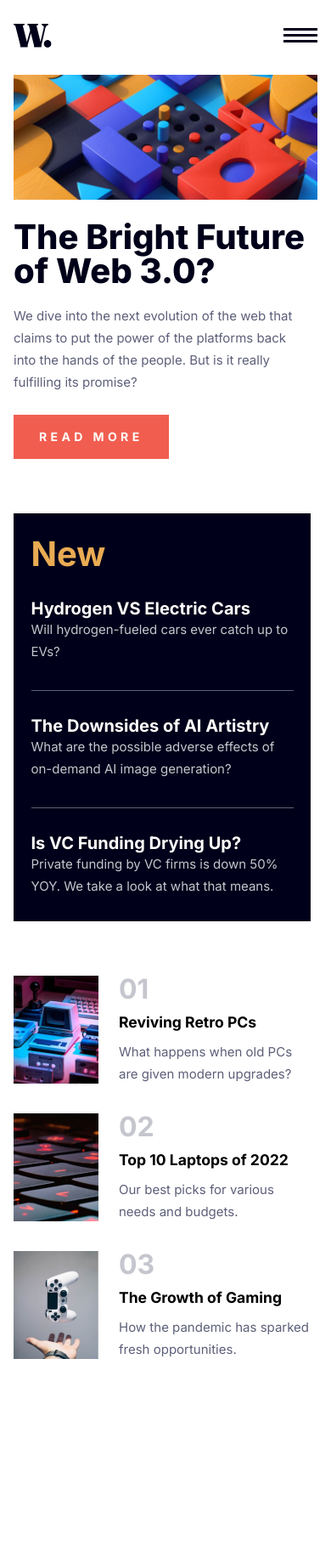
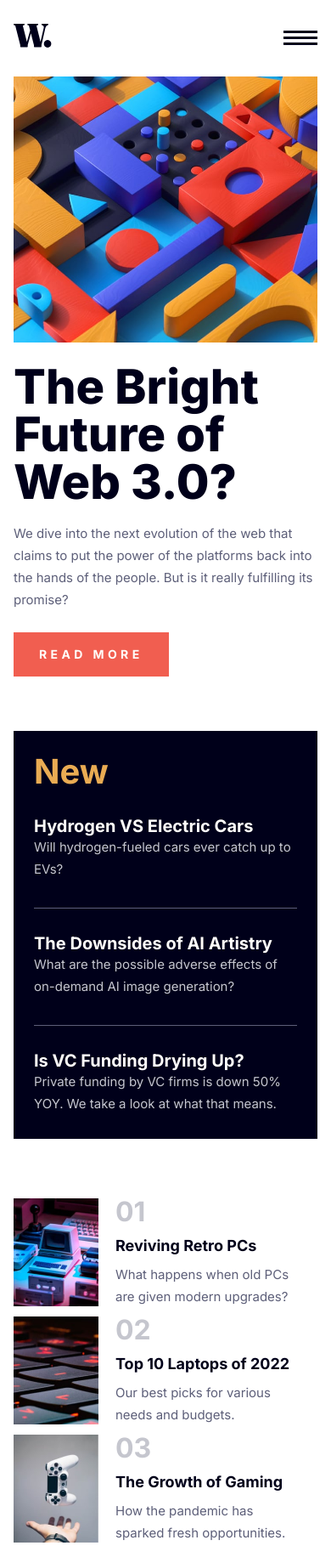
Before and after one commit to LiVinson/news-homepage-main, a website: page index.html in a window 390 px wide. Shown: the whole page at 85% size. Before the commit the page ends 1682 px from the top, so only its background shows below. Drawn offline with Linux system fonts and the light colour scheme.

Commit message:
updated mobile nav, changed media queries to px, updatesd table styling

```diff
--- a/index.html
+++ b/index.html
@@ -1,8 +1,10 @@
 <!DOCTYPE html>
 <html lang="en">
+
 <head>
   <meta charset="UTF-8">
-  <meta name="viewport" content="width=device-width, initial-scale=1.0"> <!-- displays site properly based on user's device -->
+  <meta name="viewport" content="width=device-width, initial-scale=1.0">
+  <!-- displays site properly based on user's device -->
 
   <link rel="icon" type="image/png" sizes="32x32" href="./assets/images/favicon-32x32.png">
   <link rel="stylesheet" href="style.css">
@@ -10,10 +12,17 @@
 
   <!-- Feel free to remove these styles or customise in your own stylesheet 👍 -->
   <style>
-    .attribution { font-size: 11px; text-align: center; }
-    .attribution a { color: hsl(228, 45%, 44%); }
+    .attribution {
+      font-size: 11px;
+      text-align: center;
+    }
+
+    .attribution a {
+      color: hsl(228, 45%, 44%);
+    }
   </style>
 </head>
+
 <body data-status="closed">
   <div class="mobile-overlay"></div>
   <nav class="navigation">
@@ -37,6 +46,10 @@
       </a>
     </div>
 
+  </nav>
+  <nav class="navigation__mobile">
+    <img src="./assets/images/logo.svg" alt="W Logo" class="navigation__mobile-logo">
+
     <div class="navigation__mobile-icon" data-status="closed">
       <img src="./assets/images/icon-menu.svg">
 
@@ -45,123 +58,112 @@
 
     <div class="navigation__mobile-container">
       <div class="navigation__mobile-items">
-        <a href="#" class="navigation__item">
+        <a href="#" class="navigation__mobile-item">
           Home
         </a>
-        <a href="#" class="navigation__item">
+        <a href="#" class="navigation__mobile-item">
           New
         </a>
-        <a href="#" class="navigation__item">
+        <a href="#" class="navigation__mobile-item">
           Popular
         </a>
-        <a href="#" class="navigation__item">
+        <a href="#" class="navigation__mobile-item">
           Trending
         </a>
-        <a href="#" class="navigation__item">
+        <a href="#" class="navigation__mobile-item">
           Categories
         </a>
       </div>
 
     </div>
 
+  </nav>
 
-
-  </nav>
   <div class="container">
-
     <main>
-    <section class="flex-space-between flex-wrap-mobile mb-xl">
-      <div class="featured-story">
+      <section class="flex flex-wrap-tablet mb-xl">
+        <div class="featured-story mr-med">
           <picture class="featured-story__image">
-          <source srcset="./assets/images/image-web-3-desktop.jpg" media="(min-width:376px)">
-          <source srcset="./assets/images/image-web-3-mobile.jpg"  width="343">
+            <source srcset="./assets/images/image-web-3-desktop.jpg" media="(min-width:501px)">
+            <source srcset="./assets/images/image-web-3-mobile.jpg" width="500">
 
             <img src="./assets/images/image-web-3-desktop.jpg" alt="3d abstract of shapes">
           </picture>
 
-        <div class="featured-story__content flex-wrap-mobile">
-          <h1 class="featured-story__title">The Bright Future of Web 3.0?</h1>
+          <div class="featured-story__content">
+            <h1 class="featured-story__title mr-med">The Bright Future of Web 3.0?</h1>
             <div class="featured-story__wrapper">
-            <p class="featured-story__summary">We dive into the next evolution of the web that claims to put the power of the platforms back into the hands of the people.
+              <p class="featured-story__summary">We dive into the next evolution of the web that claims to put the power
+                of the platforms back into the hands of the people.
                 But is it really fulfilling its promise?</p>
               <a href="#" class="featured-story__cta">Read more</a>
-
             </div>
-
           </div>
-
         </div>
 
         <div class="new-stories">
           <h2 class="new-stories__section-title">New</h2>
           <div class="new-stories__story">
-          <a href="#" class="new-stories__story-header">Hydrogen VS Electric Cars</a>
+            <h3 class="new-stories__story-header"><a href="#">Hydrogen VS Electric Cars</a></h3>
             <p class="new-stories__story-summary">Will hydrogen-fueled cars ever catch up to EVs?
             </p>
           </div>
 
           <div class="new-stories__story">
-          <a href="#" class="new-stories__story-header">The Downsides of AI Artistry</a>
-          <p class="new-stories__story-summary">What are the possible adverse effects of on-demand AI image generation?</p>
+            <h3 class="new-stories__story-header"><a href="#">The Downsides of AI Artistry</a></h3>
+            <p class="new-stories__story-summary">What are the possible adverse effects of on-demand AI image
+              generation?</p>
           </div>
 
           <div class="new-stories__story">
-          <a href="#" class="new-stories__story-header">Is VC Funding Drying Up?</a>
-          <p class="new-stories__story-summary">Private funding by VC firms is down 50% YOY. We take a look at what that means.
+            <h3 class="new-stories__story-header"><a href="#">Is VC Funding Drying Up?</a></h3>
+            <p class="new-stories__story-summary">Private funding by VC firms is down 50% YOY. We take a look at what
+              that means.
 
             </p>
           </div>
-
-
-
-
-
-
-
-
-
         </div>
       </section>
 
-    <section class="flex-space-between flex-wrap-mobile">
-      <div class="recent-story">
+      <section class="flex flex-wrap-mobile">
+        <div class="recent-story flex flex-wrap-tablet mr-med">
           <picture>
-          <source srcset="./assets/images/image-retro-pcs.jpg" media="(min-width:375px)"  width="100">
+            <source srcset="./assets/images/image-retro-pcs.jpg" width="100">
             <img src="./assets/images/image-retro-pcs.jpg" alt="tbd">
 
           </picture>
           <div class="recent-story__content">
             <p class="recent-story__number">01</p>
-        <h3 class="recent-story__header">Reviving Retro PCs</h3>
+            <h4 class="recent-story__header"><a href="#">Reviving Retro PCs</a></h4>
             <p class="recent-story__summary">
               What happens when old PCs are given modern upgrades?
             </p>
           </div>
 
         </div>
-      <div class="recent-story">
+        <div class="recent-story flex flex-wrap-tablet mr-med">
           <picture>
-          <source srcset="./assets/images/image-top-laptops.jpg" media="(min-width:375px)"  width="100">
+            <source srcset="./assets/images/image-top-laptops.jpg" width="100">
             <img src="./assets/images/image-top-laptops.jpg" alt="tbd">
 
           </picture>
           <div class="recent-story__content">
             <p class="recent-story__number">02</p>
-        <h3 class="recent-story__header">Top 10 Laptops of 2022</h3>
+            <h4 class="recent-story__header"><a href="#">Top 10 Laptops of 2022</a></h4>
             <p class="recent-story__summary">
               Our best picks for various needs and budgets.
             </p>
           </div>
 
         </div>
-      <div class="recent-story">
+        <div class="recent-story flex flex-wrap-tablet mr-med">
           <picture>
-          <source srcset="./assets/images/image-gaming-growth.jpg" media="(min-width:375px)"  width="100">
+            <source srcset="./assets/images/image-gaming-growth.jpg" width="100">
             <img src="./assets/images/image-gaming-growth.jpg" alt="tbd">
           </picture>
           <div class="recent-story__content">
             <p class="recent-story__number">03</p>
-        <h3 class="recent-story__header"> The Growth of Gaming</h3>
+            <h4 class="recent-story__header"><a href="#">The Growth of Gaming</a></h4>
             <p class="recent-story__summary">
               How the pandemic has sparked fresh opportunities.
             </p>
@@ -170,25 +172,16 @@
       </section>
     </main>
 
-
-
-
-
-
     <div style="display:none;">
-
-
-
-
       <div class="attribution">
         Challenge by <a href="https://www.frontendmentor.io?ref=challenge" target="_blank">Frontend Mentor</a>.
-    Coded by <a href="#">Your Name Here</a>.
+        Coded by <a href="https://www.lisavinson.com">Lisa Vinson</a>.
       </div>
     </div>
-
   </div>
 
 
   <script src="./index.js"></script>
 </body>
+
 </html>
--- a/sass/main.scss
+++ b/sass/main.scss
@@ -3,6 +3,26 @@
 @import url("https://fonts.googleapis.com/css2?family=Inter:wght@400;700;800&display=swap");
 
 $primary-font: "Inter", sans-serif;
+
+//Colors
+$primary-color-1: hsl(35, 77%, 62%); //soft orange
+$primary-color-2: hsl(5, 85%, 63%); //soft red
+
+$neutral: hsl(36, 100%, 99%); //off white
+$secondary-color-1: hsl(233, 8%, 79%); //grayish blue
+$secondary-color-2: hsl(236, 13%, 42%); //dark grayish blue
+$secondary-color-3: hsl(240, 100%, 5%); //dark space blue
+
+/*
+PICKLE
+
+- Clean up spacing when greater than mobile
+- Clean up HTML naming/comments
+- Clean up SASS (nesting), comments
+- Final Review
+- Add to Github
+- Post to FEM
+*/
 
 //Base
 *,
@@ -38,11 +58,25 @@ h2 {
   line-height: 1;
 }
 
-p {
-  line-height:2.6rem;
+h3 {
+  font-size: 2rem;
+  font-weight: 700;
+  line-height: 2.4rem;
 }
 
-@media screen and (max-width: 37.5rem) {
+h4 {
+  font-size: 1.8rem;
+  line-height: 1.33;
+}
+
+p {
+  line-height: 2.6rem;
+}
+
+a {
+  text-decoration: none;
+}
+@media screen and (max-width: 375px) {
   h1 {
     font-size: 4rem;
     font-weight: 800;
@@ -54,47 +88,52 @@ p {
     line-height: 1;
   }
 }
-a {
-  text-decoration: none;
-}
 
-//Colors
-$primary-color-1: hsl(35, 77%, 62%); //soft orange
-$primary-color-2: hsl(5, 85%, 63%); //soft red
 
-$neutral: hsl(36, 100%, 99%); //off white
-$secondary-color-1: hsl(233, 8%, 79%); //grayish blue
-$secondary-color-2: hsl(236, 13%, 42%); //dark grayish blue
-$secondary-color-3: hsl(240, 100%, 5%); //dark blue
 
 //Layout
-
-
+.flex {
+  display:flex;
+}
 .flex-space-between {
   display: flex;
   justify-content: space-between;
 }
+@media screen and (max-width: 650px) {
+  .flex-wrap-tablet {
+    flex-wrap: wrap;
+  }
+}
 
-@media screen and (max-width: 37.5rem) {
+@media screen and (max-width: 500px) {
   .flex-wrap-mobile {
     flex-wrap: wrap;
   }
 }
 
+//Margins
+.mb-xl {
+  margin-bottom: 7rem;
+}
+
+.mr-med {
+  margin-right: 3rem;
+}
+
+@media screen and (max-width: 950px) {
+  .mr-med {
+    margin-right: 2rem;
+  }
+}
+
+@media screen and (max-width: 375px) {
+  .mb-xl {
+    margin-bottom: 6.4rem;
+  }
+}
 
 
-.mb-xl {
-  margin-bottom: 7rem;
 
-
-}
-
-@media screen and (max-width: 37.5rem) {
-  .mb-xl {
-    margin-bottom: 6.4rem;
-
-  }
-}
 
 
 .container {
@@ -104,13 +143,12 @@ $secondary-color-3: hsl(240, 100%, 5%); //dark blue
   padding: 0rem 1.6rem 9rem;
 }
 
-@media screen and (max-width: 37.5rem) {
+@media screen and (max-width: 375px) {
   .container {
-    max-width:100%;
+    max-width: 100%;
     padding: 0 1.6rem 4.8rem 1.6rem;
   }
 }
-
 
 //----------------COMPONENTS----------------
 
@@ -122,8 +160,7 @@ $secondary-color-3: hsl(240, 100%, 5%); //dark blue
   padding: 8.9rem 1.6rem 5.7rem;
   width: 1142px;
   max-width: 100%;
-  margin:0 auto;
-
+  margin: 0 auto;
 
   &__item-container {
     display: flex;
@@ -141,108 +178,89 @@ $secondary-color-3: hsl(240, 100%, 5%); //dark blue
     color: $primary-color-2;
   }
 
-  &__mobile-icon {
-    display:none;
-    position:absolute;
-    z-index:200;
-    right:1.6rem;
-    width:4rem;
-    font-size:.7rem;
+}
 
-    // &::before,
-    // &::after {
-    //   content:"";
-    //   width:100%;
-    //   height:.3rem;
-    //   display:inline-block;
-    //   background-color:$secondary-color-3;
+.navigation__mobile {
+  display: none;
+}
 
-    // }
-
-    //  span {
-    //   display: inline-block;
-    //   width: 100%;
-    //   height:.3rem;
-    //   background-color:$secondary-color-3;
+.mobile-overlay {
+  display: none;
+  position: absolute;
+  width: 100vw;
+  height: 100vh;
+  z-index: 100;
+  background-color: $secondary-color-3;
+  opacity: 50%;
+}
 
 
+@media screen and (max-width: 500px) {
+  .navigation {
+    display:none;
+
+    // &__item-container {
+    //   display: none;
     // }
   }
+  .navigation__mobile {
+    display: block;
+    position:relative;
+    padding: 2.8rem 1.6rem 3.2rem;
 
-  &__mobile-container {
-    // display:none;
-    z-index:150;
-    width:0rem;
-    height:100vh;
-    background-color: $neutral;
-    top:0;
-    right:0;
-    transition: width .2s ease-in;
+    &-icon {
+      display: block;
+      position: absolute;
+      z-index: 200;
+      right: 1.6rem;
+      width: 4rem;
+      font-size: 0.7rem;
+      top: calc(50% - 9px)
+    }
+
+    &-logo {
+      width: 4.5rem;
+    }
+
+    &-container {
+      display:none;
+      position: fixed;
+      z-index: 150;
+      width: 0rem;
+      height: 100vh;
+      background-color: $neutral;
+      top: 0;
+      right: 0;
+      transition: width 0.2s ease-in;
+    }
 
 
-  }
+    &-items {
+      display: flex;
+      flex-direction: column;
+      width: 20rem;
+      margin: 14.4rem 2.8rem;
+      margin-top: 14.4rem;
+      font-size: 1.8rem;
+      line-height: 2.4rem;
+    }
+
+    &__item {
+      margin-bottom: 2.4rem;
+      color: $secondary-color-2;
+    }
 
 
-
-  body[data-status='open'] &__mobile-container {
+  body[data-status="open"] &-container {
     width: 25.6rem;
-    display:block;
-  }
-
-
-
-  &__mobile-items {
-    display:flex;
-    flex-direction: column;
-    width: 20rem;
-    margin: 14.4rem 2.8rem;
-    margin-top: 14.4rem;
-    font-size:1.8rem;
-    line-height:2.4rem;
-
-
-  }
-
-  & &__mobile-items &__item  {
-    margin-bottom: 2.4rem;
+    display: block;
   }
 
 
 }
-
-.mobile-overlay {
-  display:none;
-  position: absolute;
-  width:100vw;
-  height:100vh;
-  z-index: 100;
-  background-color:$secondary-color-3;
-  opacity:50%;
+body[data-status="open"] .mobile-overlay {
+  display: block;
 }
-
-body[data-status='open'] .mobile-overlay {
-  display:block;
-}
-@media screen and (max-width: 37.5rem) {
-  .navigation {
-    padding: 2.8rem 1.6rem 3.2rem;
-
-    &__logo {
-      width:4.5rem;
-    }
-    &__item-container {
-      display:none;
-    }
-
-    &__mobile-icon {
-      display:block
-    }
-    &__mobile-container {
-      position:fixed;
-
-    }
-
-  }
 }
 
 //pickle - figure out component widths as percentage of whole 730/1110, 350/1110
@@ -250,8 +268,8 @@ body[data-status='open'] .mobile-overlay {
 // ------ Featured Story ------
 
 .featured-story {
-  width: 73rem;
-  // max-width: math.percentage(math.div(73rem, 110rem));
+  max-width: 73rem;
+  // margin-right:3rem;
 
   .featured-story__image {
     display: block;
@@ -262,16 +280,16 @@ body[data-status='open'] .mobile-overlay {
     }
   }
 
-
   .featured-story__content {
     display: flex;
-    justify-content: space-between;
+    // justify-content: space-between;
     margin-top: 1.5rem;
+
     // padding-top: 1rem;
   }
   .featured-story__title,
   .featured-story__wrapper {
-    width: 35rem;
+    max-width: 35rem;
   }
 
   .featured-story__title {
@@ -291,7 +309,7 @@ body[data-status='open'] .mobile-overlay {
     padding: 1.4rem 3rem;
     font-size: 1.4rem;
     font-weight: 700;
-    line-height:2.4rem;
+    line-height: 2.4rem;
     text-transform: uppercase;
     text-decoration: none;
     letter-spacing: 0.438rem;
@@ -302,42 +320,64 @@ body[data-status='open'] .mobile-overlay {
   }
 }
 
-@media screen and (max-width: 37.5rem) {
+// @media screen and (max-width: 700px) {
+//   .featured-story {
+//     margin-right:0;
+//   }
+// }
+
+// @media screen and (max-width: 650px) {
+
+// }
+
+@media screen and (max-width: 650px) {
+  // .featured-story__content {
+  //   flex-wrap:wrap;
+  // }
   .featured-story {
-    width:100%;
+    margin-right:0;
+
     margin-bottom: 6.4rem;
 
     .featured-story__image {
-      margin-bottom:2.2rem;
+      margin-bottom: 2.2rem;
     }
 
     .featured-story__title {
-      margin-bottom:2rem;
-
+      margin-bottom: 2rem;
     }
   }
+}
 
+@media screen and (max-width: 500px) {
 
+  .featured-story {
+  .featured-story__content {
+    flex-wrap:wrap;
+  }
+
+  .featured-story__title,
+  .featured-story__wrapper {
+    max-width: 100%;
+  }
+  }
 }
+
 // ------ New Stories ------
 .new-stories {
-  width: 35rem;
-//  max-width: math.percentage(math.div(35rem, 110rem));
+  max-width: 35rem;
 
   padding: 2.8rem 2.4rem;
   background-color: $secondary-color-3;
 
   .new-stories__section-title {
-    margin-bottom:.3rem;
+    margin-bottom: 0.3rem;
     color: $primary-color-1;
   }
 
-  .new-stories__story-header {
-    font-size: 2rem;
-    font-weight: 700;
+  .new-stories__story-header a {
     margin-bottom: 0.8rem;
     color: $neutral;
-    line-height:2.4rem;
     &:hover {
       color: $primary-color-1;
     }
@@ -354,18 +394,26 @@ body[data-status='open'] .mobile-overlay {
   }
 }
 
-@media screen and (max-width: 37.5rem) {
+@media screen and (max-width: 650px) {
   .new-stories {
-    padding-left:2.05rem;
-    padding-right:2.05rem;
+    max-width: 100%;
+  }
+}
+
+@media screen and (max-width: 375px) {
+  .new-stories {
+    padding-left: 2.05rem;
+    padding-right: 2.05rem;
   }
 }
 // ------ Recent Stories ------
 .recent-story {
   display: flex;
   width: 35rem;
+  flex:1 1 auto;
 
-  picture {
+  img {
+    // height: 100%;
     margin-right: 2.4rem;
   }
 
@@ -374,6 +422,18 @@ body[data-status='open'] .mobile-overlay {
     font-size: 3.2rem;
     font-weight: 700;
     line-height: 1;
+    margin-bottom: 1.2rem;
+  }
+
+  .recent-story__header {
+    margin-bottom: 0.9rem;
+
+    a {
+      color: $secondary-color-3;
+      &:hover {
+        color: $primary-color-2;
+      }
+    }
   }
 
   .recent-story__summary {
@@ -381,7 +441,23 @@ body[data-status='open'] .mobile-overlay {
   }
 }
 
-@media screen and (max-width: 37.5rem) {
+@media screen and (max-width: 950px) {
+  .recent-story {
+    flex-wrap: wrap;
+    img {
+      margin-right: 2rem;
+      margin-bottom: 1rem;
+    }
+  }
+}
+
+@media screen and (max-width: 500px) {
+  .recent-story {
+    flex-wrap: nowrap;
+    width: 100%;
+  }
+}
+@media screen and (max-width: 375px) {
   .recent-story {
     margin-bottom: 3.3rem;
   }
@@ -391,6 +467,4 @@ body[data-status='open'] .mobile-overlay {
     flex-direction: column;
     justify-content: space-between;
   }
-
-
 }
```
Also changed, not shown: style.css, 1 other file. Lines whose indentation alone changed are shown as unchanged.
